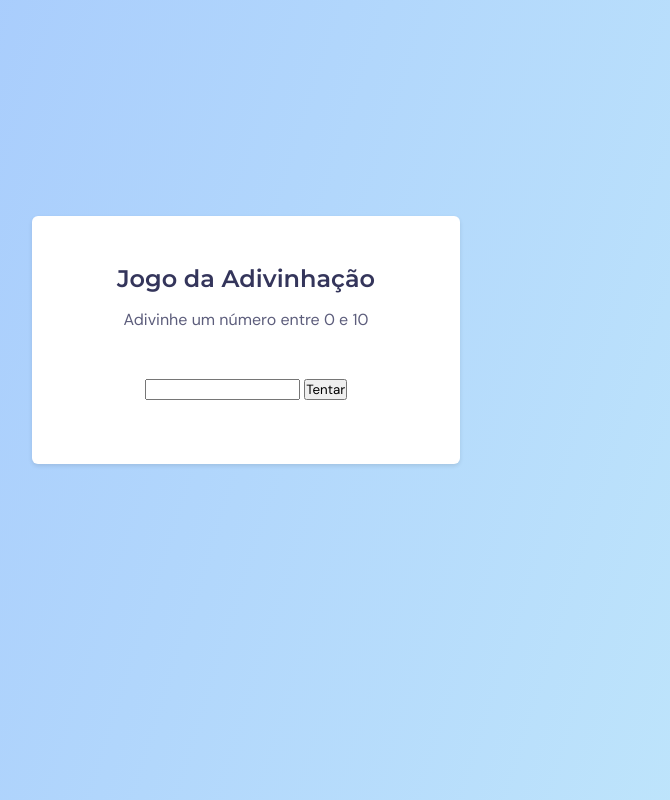
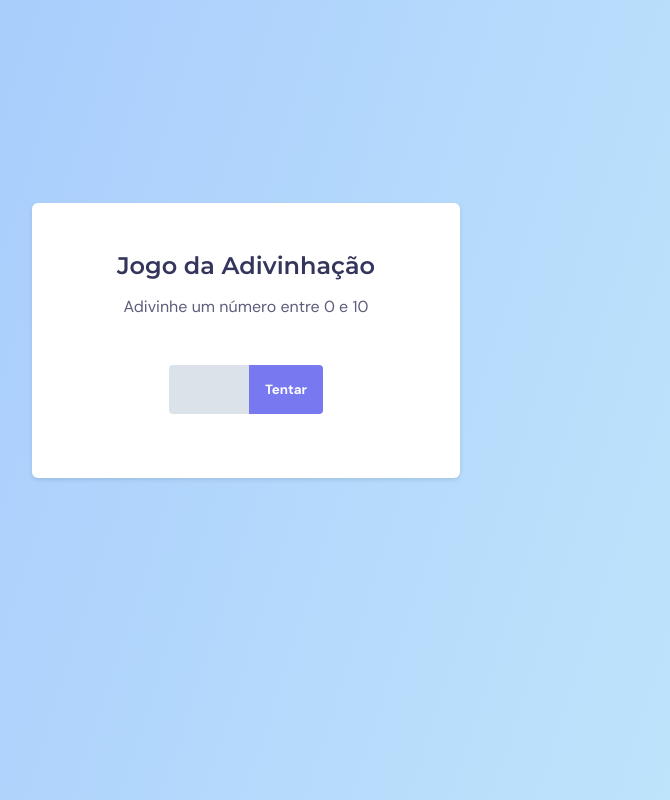
Before and after one commit to EmersonMarinho/Quess_Game, a plain HTML site: page index.html in a window 1280 px wide. Shown: the whole page, without its empty margins (394-1064 px from the left). Drawn offline with Linux system fonts and the light colour scheme.

Commit message:
styling input && button

```diff
--- a/index.html
+++ b/index.html
@@ -19,7 +19,7 @@
       <p>Adivinhe um número entre 0 e 10</p>
 
       <form>
-        <input type="text" />
+        <input type="number" />
         <button>Tentar</button>
       </form>
     </main>
--- a/style.css
+++ b/style.css
@@ -39,6 +39,8 @@ p {
 
 form {
   margin-top: 4.8rem;
+  display: flex;
+  justify-content: center;
 }
 
 main {
@@ -50,3 +52,22 @@ main {
   margin-top: -12rem;
   text-align: center;
 }
+
+input,
+button {
+  border: none;
+  padding: 1.6rem;
+}
+
+input {
+  background-color: #dce2e9;
+  width: 8rem;
+  border-radius: 0.4rem 0 0 0.4rem;
+}
+
+button {
+  background-color: #7879f1;
+  color: #fff;
+  font-weight: bold;
+  border-radius: 0 0.4rem 0.4rem 0;
+}
```
